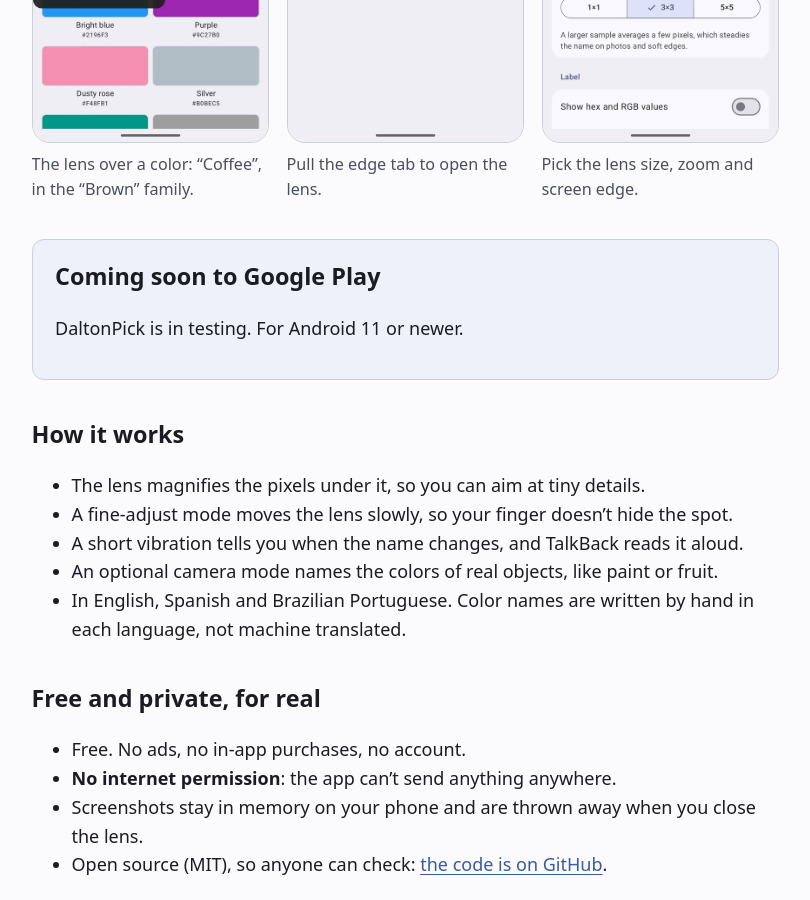
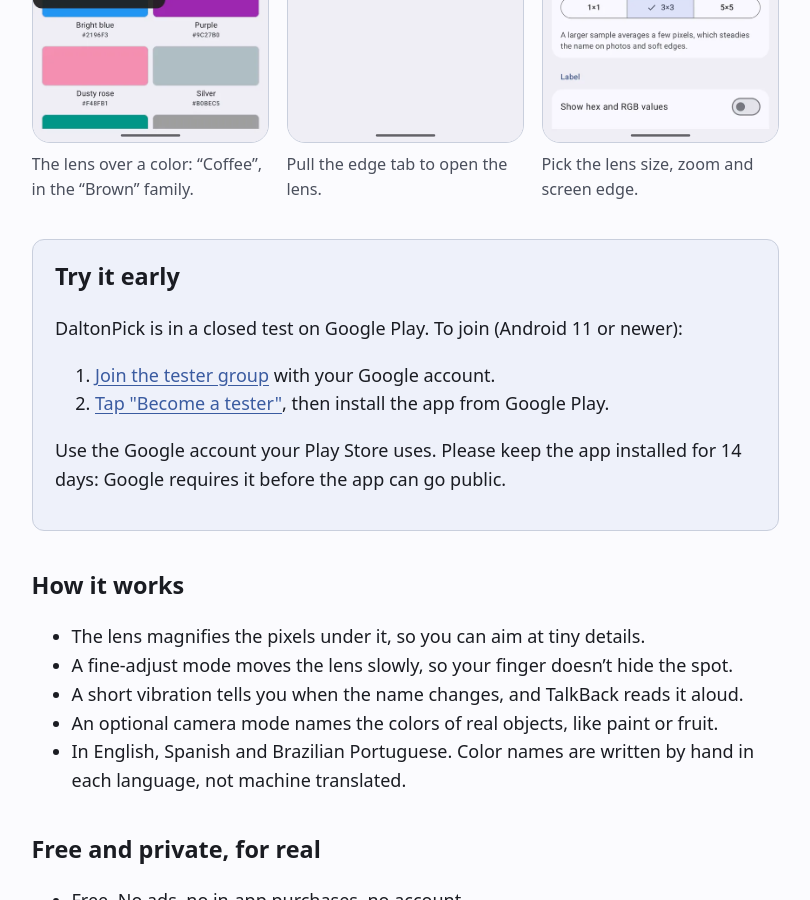
Before and after one commit to WCH-Softworks/dalton-pick, a Jekyll site: the page built from site/index.md, in a window 1280 px wide and 900 px high, scrolled down 833 px. Shown: the whole window, without its empty margins (235-1045 px from the left). Built offline with Jekyll 4.4.1, drawn with Linux system fonts in a browser that asks for light colours; part of the change alters nothing that is shown.

Commit message:
Site: tester links for the closed test
The home pages now show the two join steps (Google Group, then Play's
web opt-in) instead of "coming soon". Push once the closed release has
passed review, so the opt-in page works for people who follow it.

Co-Authored-By: Claude Opus 5.5 <noreply@anthropic.com>

```diff
--- a/site/_config.yml
+++ b/site/_config.yml
@@ -10,8 +10,8 @@ kramdown:
 
 # Fill these in as they come to exist; the home pages show whichever is set.
 play_url: ""          # Play Store listing, once the app is public
-tester_group_url: ""  # Google Group testers join first
-tester_optin_url: ""  # Play "Become a tester" page for the closed track
+tester_group_url: "https://groups.google.com/g/daltonpick-testers"  # Google Group testers join first
+tester_optin_url: "https://play.google.com/apps/testing/com.wchsoftworks.daltonpick"  # Play "Become a tester" page for the closed track
 
 github_url: https://github.com/WCH-Softworks/dalton-pick
 issues_url: https://github.com/WCH-Softworks/dalton-pick/issues/new/choose
```
